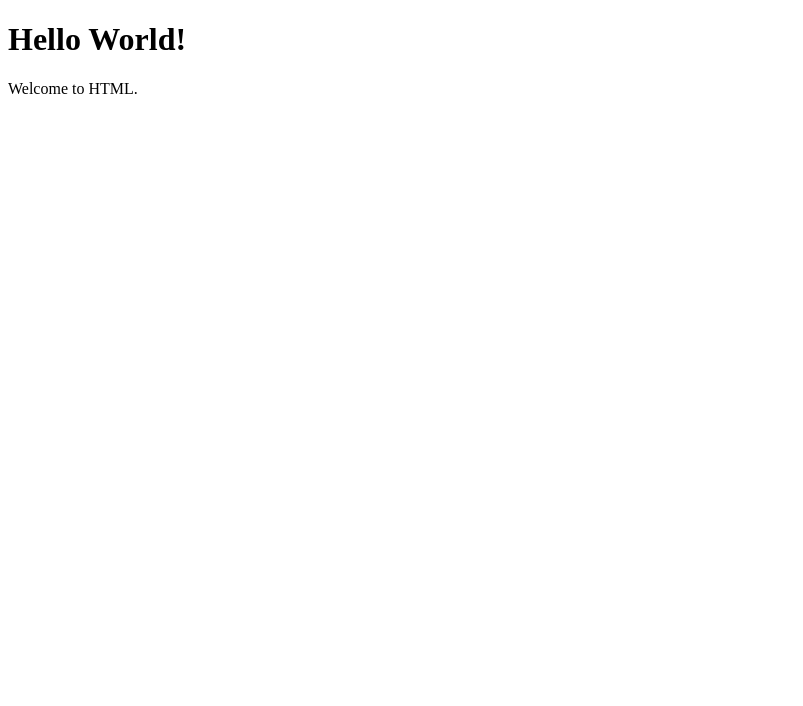
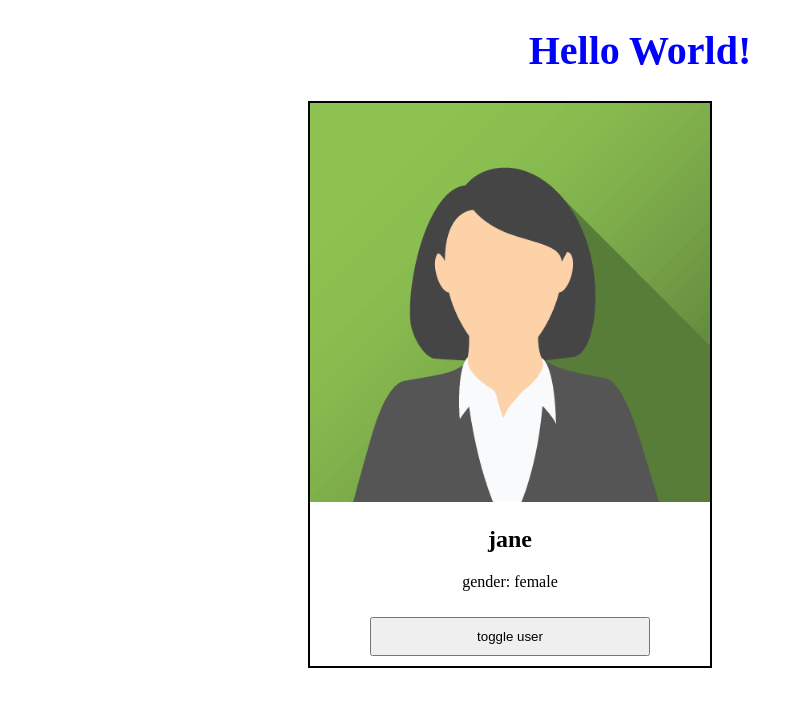
Before and after one commit to bhavyamehta1806/BI-Development-workshop, a plain HTML site: page index.html in a window 1280 px wide. Shown: the whole page, without its empty margins (0-803 px from the left). Drawn offline with Linux system fonts and the light colour scheme.

Commit message:
added user card

```diff
--- a/index.css
+++ b/index.css
@@ -4,7 +4,24 @@ h1 {
     font-size: 40px;
 }
 
-p {
-    color: green;
+body {
+
     text-align: center;
 }
+.card{
+    border-style: solid;
+    border-width: 2px;
+    border-color: black;
+    width: 400px;
+    text-align: center;
+    margin-left: 300px;
+    margin-right: auto;
+}
+.card img{
+    width: 100%;
+}
+.card button{
+    width: 70%;
+    margin:10px ;
+    padding: 10px;
+}
--- a/index.html
+++ b/index.html
@@ -2,9 +2,19 @@
 <html>
 <head>
     <title>Hello World</title>
+    <link rel ="stylesheet" href="index.css">
 </head>
 <body>
     <h1>Hello World!</h1>
-    <p>Welcome to HTML.</p>
+    <div class="card">
+        <img src="jane.png" alt="user image">
+        <h2> jane</h2>
+        <p> gender: female</p>
+        <button> toggle user</button>
+    </div>
+
+    <script src="script.js">
+
+    </script>
 </body>
 </html>
--- a/script.js
+++ b/script.js
@@ -1,3 +1 @@
-console.log("Hello World!");
-
-alert("Hello World!");
+// alert("Hello World!");
```
Also changed, not shown: jane.png (added), john.png (added).
